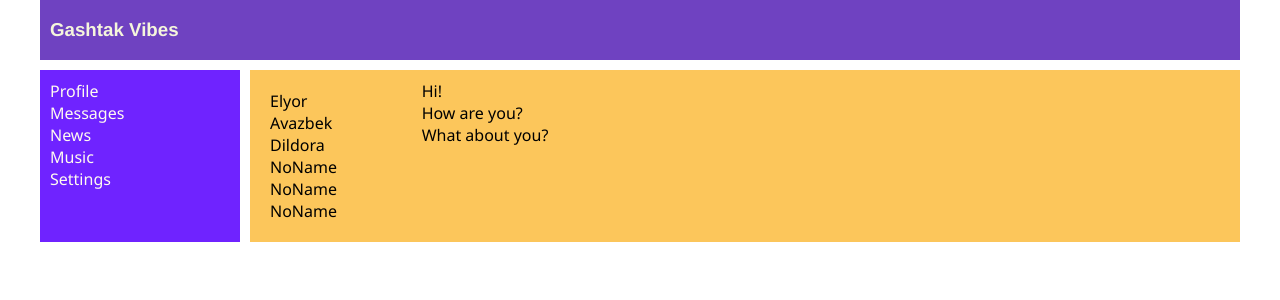
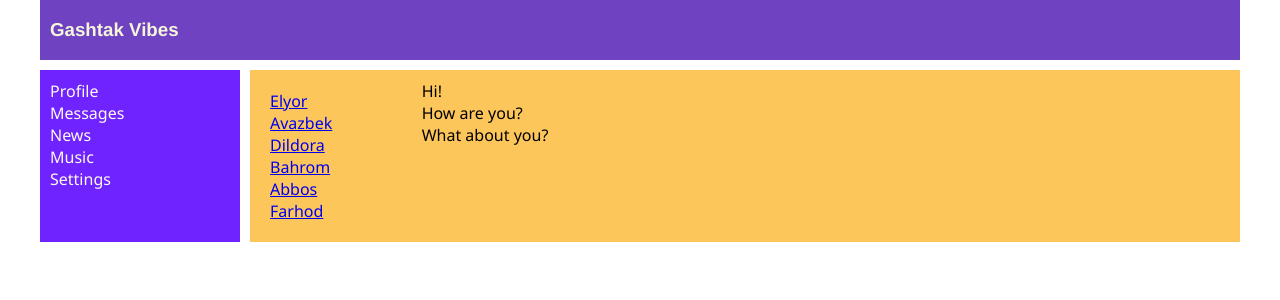
Before and after one commit to elyor-doniyorov/Social-media-app-React-Redux, a React (Create React App) app: page /dialogs in a window 1280 px wide. Shown: the top 300 px of the page. Built offline with nearby package versions, Linux system fonts and the light colour scheme.

Commit message:
Add exact route

```diff
--- a/public/index.html
+++ b/public/index.html
@@ -24,7 +24,7 @@
       work correctly both with client-side routing and a non-root public URL.
       Learn how to configure a non-root public URL by running `npm run build`.
     -->
-    <title>Gashtak Vibe</title>
+    <title>Gashtak Vibes</title>
   </head>
   <body>
     <noscript>You need to enable JavaScript to run this app.</noscript>
--- a/src/App.js
+++ b/src/App.js
@@ -17,7 +17,7 @@
       <div className="app-wrapper-content">
         <Routes>
           <Route path="/profile" element={<Profile />} />
-          <Route path="/dialogs" element={<Dialogs />} />
+          <Route exact path="/dialogs" element={<Dialogs />} />
           <Route path="/news" element={<News />} />
           <Route path="/music" element={<Music />} />
           <Route path="/settings" element={<Settings />} />
--- a/src/components/Dialogs/Dialogs.jsx
+++ b/src/components/Dialogs/Dialogs.jsx
@@ -1,26 +1,27 @@
 import React from 'react';
+import { NavLink } from 'react-router-dom';
 import s from './Dialogs.module.css';
 
 const Dialogs = () => (
   <div className={s.dialogs}>
     <div className={s.dialogs_items}>
       <div className={s.dialog}>
-        Elyor
+        <NavLink to="/dialogs/1">Elyor</NavLink>
       </div>
       <div className={s.dialog}>
-        Avazbek
+        <NavLink to="/dialogs/2">Avazbek</NavLink>
       </div>
       <div className={s.dialog}>
-        Dildora
+        <NavLink to="/dialogs/3">Dildora</NavLink>
       </div>
       <div className={s.dialog}>
-        NoName
+        <NavLink to="/dialogs/4">Bahrom</NavLink>
       </div>
       <div className={s.dialog}>
-        NoName
+        <NavLink to="/dialogs/5">Abbos</NavLink>
       </div>
       <div className={s.dialog}>
-        NoName
+        <NavLink to="/dialogs/6">Farhod</NavLink>
       </div>
     </div>
     <div className={s.messages}>
--- a/src/components/Dialogs/Dialogs.module.css
+++ b/src/components/Dialogs/Dialogs.module.css
@@ -6,15 +6,3 @@
 .dialogs_items {
   padding: 10px;
 }
-
-.dialog {
-
-}
-
-.messages {
-
-}
-
-.message {
-
-}
```
